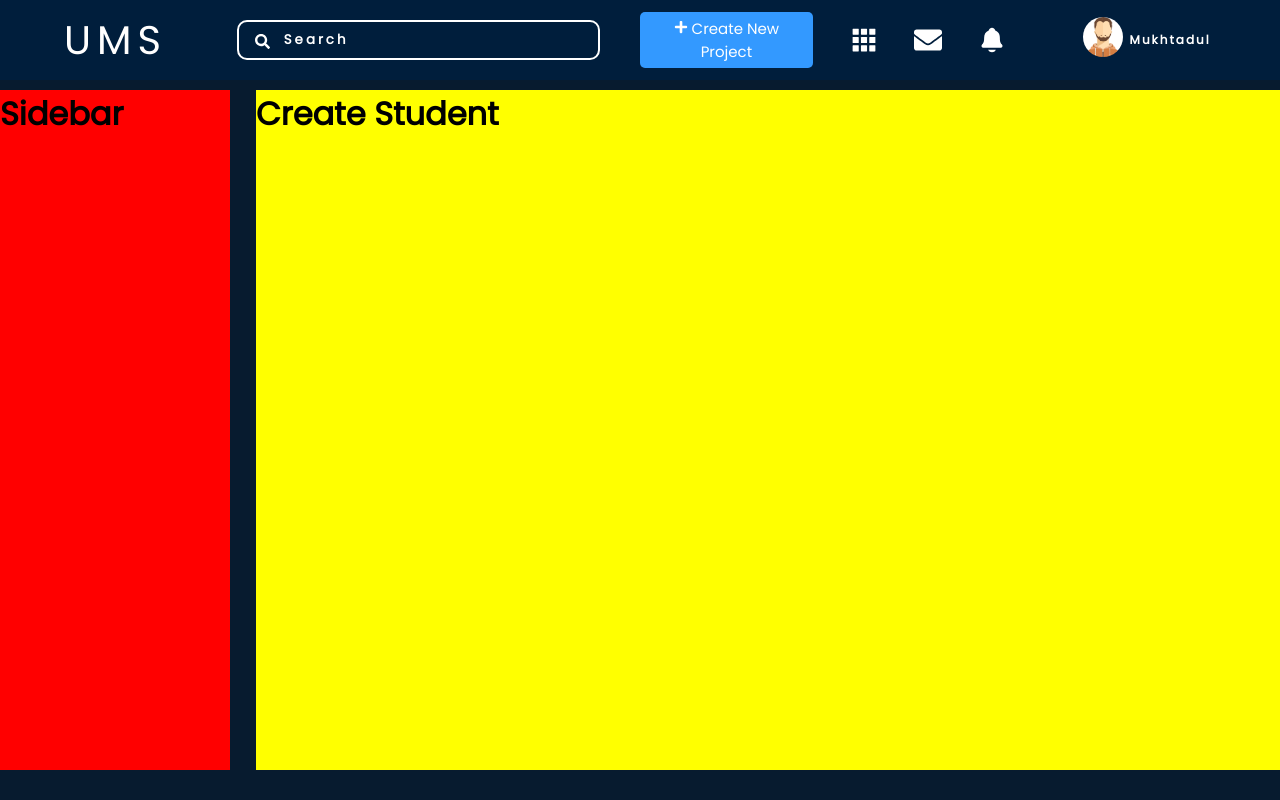
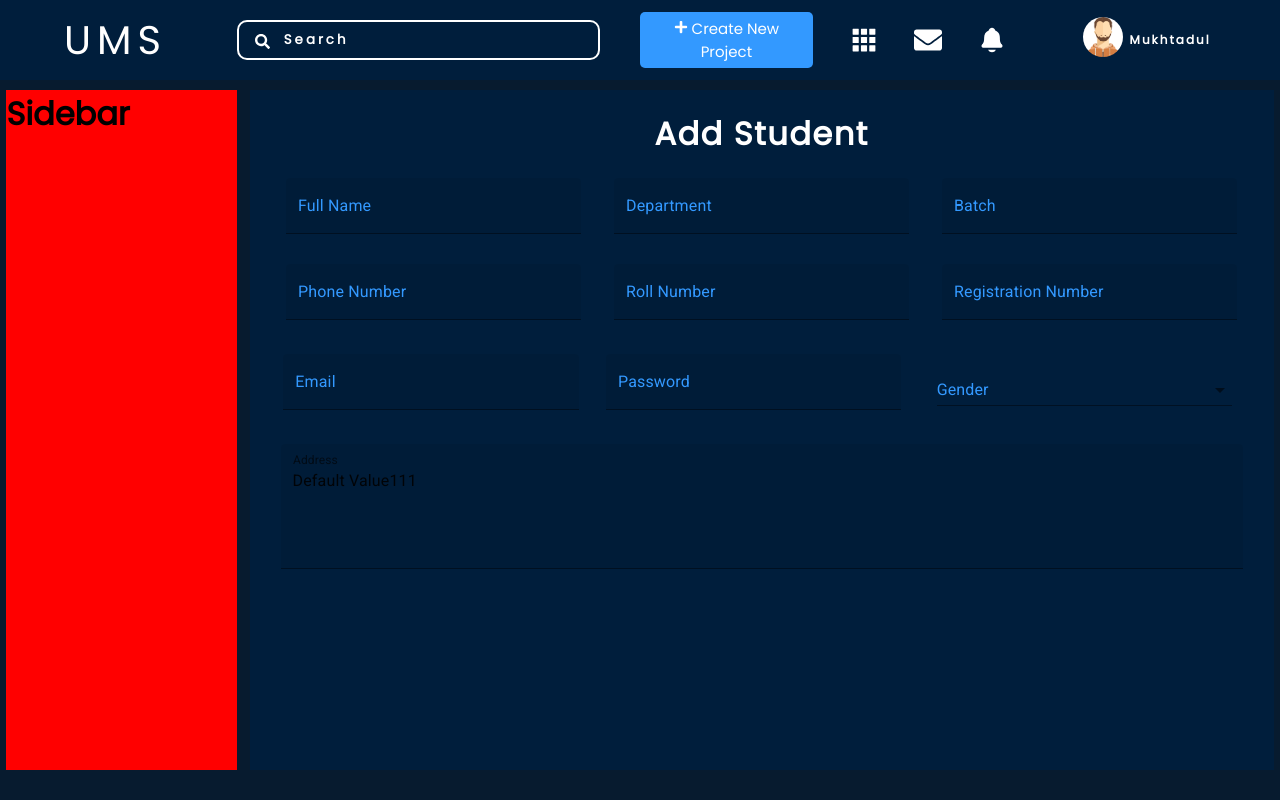
Before and after one commit to subham07-t/campus-keeper-UMS-app, a React (Vite) app in the folder frontend/: page /dashboard in a window 1280 px wide. Built offline with nearby package versions, Linux system fonts and the light colour scheme.

Commit message:
FE: Working on add student page

```diff
--- a/frontend/package.json
+++ b/frontend/package.json
@@ -9,6 +9,9 @@
     "preview": "vite preview"
   },
   "dependencies": {
+    "@emotion/react": "^11.10.6",
+    "@emotion/styled": "^11.10.6",
+    "@mui/material": "^5.12.2",
     "react": "^18.2.0",
     "react-dom": "^18.2.0",
     "react-icons": "^4.8.0",
--- a/frontend/src/pages/Dashboard/Dashboard.jsx
+++ b/frontend/src/pages/Dashboard/Dashboard.jsx
@@ -5,7 +5,7 @@ const Dashboard = () => {
   return (
     <>
       <Header />
-      <div style={{ display: "flex", justifyContent: "space-between" }}>
+      <div style={{ display: "flex", justifyContent: "space-around" }}>
         <Sidebar />
         <Students />
       </div>
--- a/frontend/src/pages/Students/Students.css
+++ b/frontend/src/pages/Students/Students.css
@@ -1,4 +1,46 @@
 .student__main-div{
-    background-color: yellow;
+    background-color: var(--theme-color);
     width: 80%;
+    padding: 20px;
 }
+
+.create__student-h1{
+    text-align: center;
+    color: var(--color-white);
+    letter-spacing: 1.5px;
+    margin-bottom: 20px;
+}
+
+.sub__div-one{
+    display: flex;
+    justify-content: space-around;
+    align-items: center;
+    margin-bottom: 30px;
+}
+
+.sub__div-two{
+    padding-left: 11px;
+    padding-right: 11px;
+}
+
+.sub__div-two .MuiTextField-root{
+    width: 100%;
+}
+
+/* Material UI Text-Input Styles */
+
+.sub__div-one .MuiInputLabel-root {
+    color: var(--color-btn);
+}
+
+.sub__div-one .MuiFilledInput-input {
+    color: white;
+}
+
+.sub__div-one .MuiTextField-root {
+    width: 30%;
+}
+
+.sub__div-one .MuiFormControl-root{
+    width: 30%;
+}
--- a/frontend/src/pages/Students/Students.jsx
+++ b/frontend/src/pages/Students/Students.jsx
@@ -1,9 +1,80 @@
 import "./Students.css";
+import React from "react";
+import TextField from "@mui/material/TextField";
+import InputLabel from "@mui/material/InputLabel";
+import MenuItem from "@mui/material/MenuItem";
+import FormControl from "@mui/material/FormControl";
+import Select from "@mui/material/Select";
 
 const Students = () => {
+  const [age, setAge] = React.useState("");
+
+  const handleChange = (event) => {
+    setAge(event.target.value);
+  };
   return (
     <div className="student__main-div">
-      <h1>Create Student</h1>
+      <h1 className="create__student-h1">Add Student</h1>
+      <div className="sub__div-one">
+        <TextField id="filled-basic" label="Full Name" variant="filled" />
+        <TextField id="filled-basic" label="Department" variant="filled" />
+        <TextField id="filled-basic" label="Batch" variant="filled" />
+      </div>
+      <div className="sub__div-one">
+        <TextField
+          id="filled-basic"
+          label="Phone Number"
+          variant="filled"
+          type="number"
+        />
+        <TextField
+          id="filled-basic"
+          label="Roll Number"
+          variant="filled"
+          type="number"
+        />
+        <TextField
+          id="filled-basic"
+          label="Registration Number"
+          variant="filled"
+          type="number"
+        />
+      </div>
+      <div className="sub__div-one">
+        <TextField
+          id="filled-basic"
+          label="Email"
+          variant="filled"
+          type="email"
+        />
+        <TextField id="filled-basic" label="Password" variant="filled" />
+        <FormControl variant="standard" sx={{ m: 1, minWidth: 120 }}>
+          <InputLabel id="demo-simple-select-standard-label">Gender</InputLabel>
+          <Select
+            labelId="demo-simple-select-standard-label"
+            id="demo-simple-select-standard"
+            value={age}
+            onChange={handleChange}
+            label="Gender"
+          >
+            <MenuItem value="">
+              <em>None</em>
+            </MenuItem>
+            <MenuItem value={10}>Male</MenuItem>
+            <MenuItem value={20}>Female</MenuItem>
+          </Select>
+        </FormControl>
+      </div>
+      <div className="sub__div-two">
+        <TextField
+          id="filled-multiline-static"
+          label="Address"
+          multiline
+          rows={4}
+          defaultValue="Default Value111"
+          variant="filled"
+        />
+      </div>
     </div>
   );
 };
```
Also changed, not shown: 1 other file (tests, documents, lock files or other folders).
